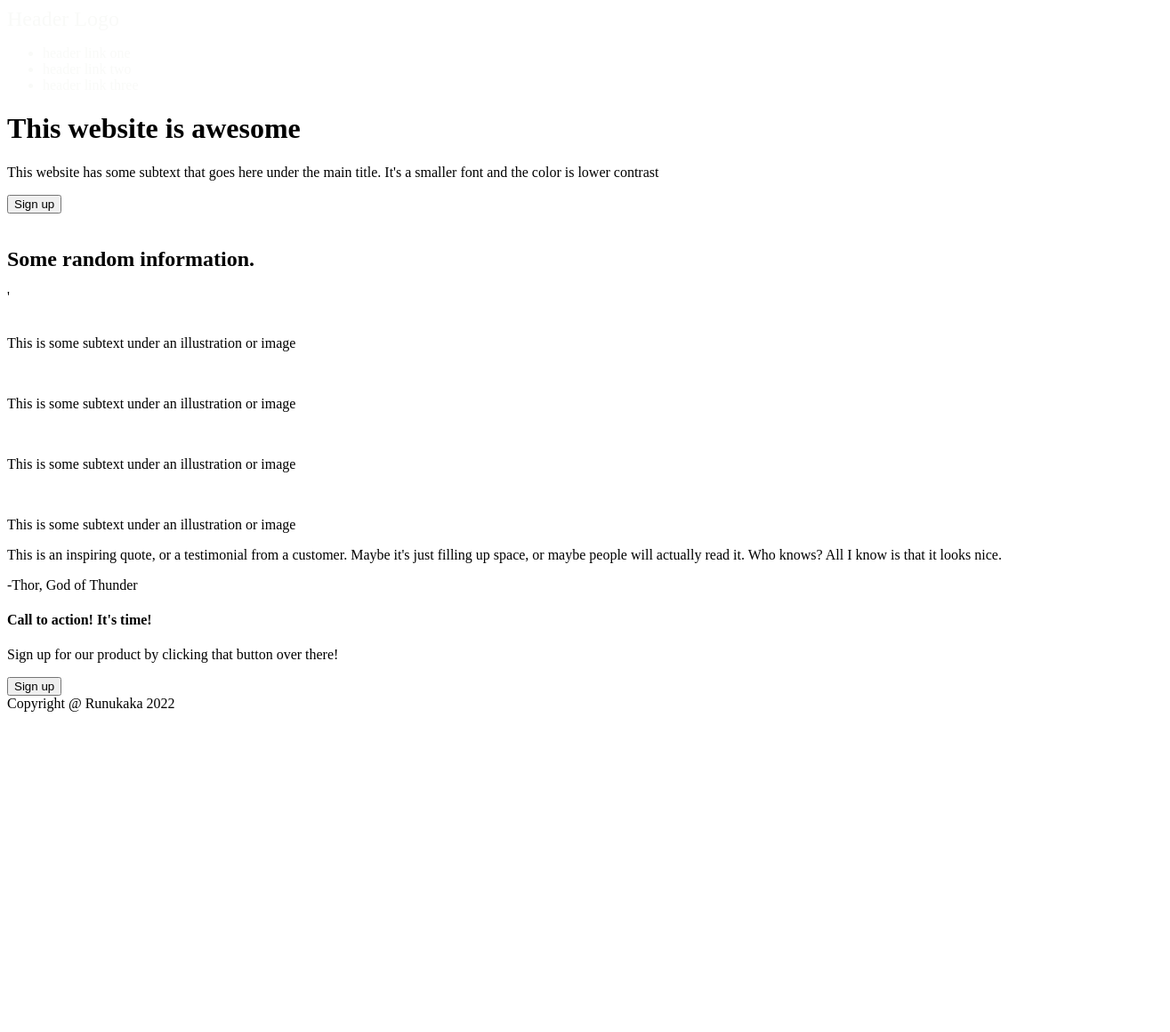
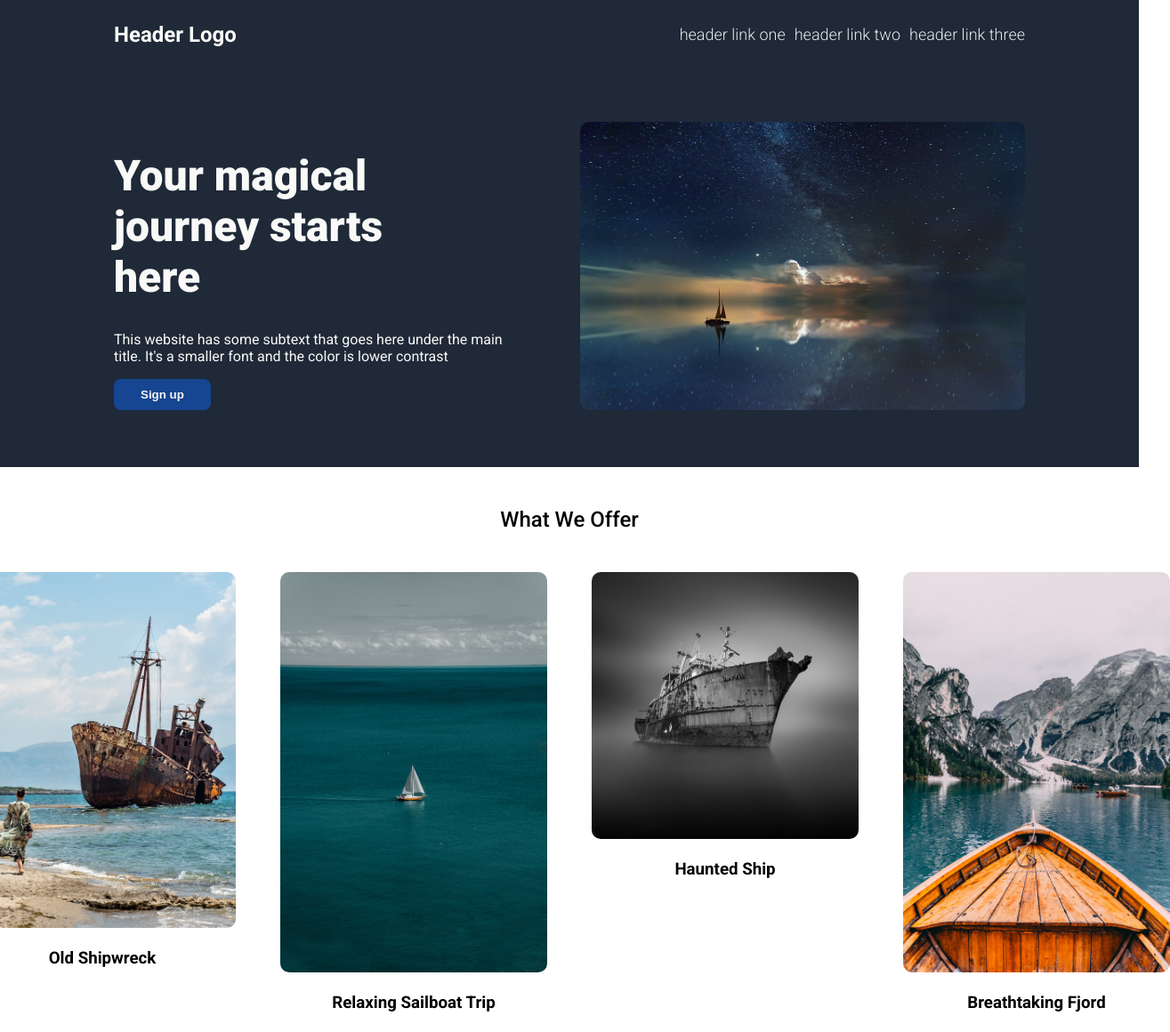
Before and after one commit to runukaka/Landing-page-project, a plain HTML site: page index.html in a window 1280 px wide. Shown: the top 1160 px of the page at 89% size, 1315 px wide, since content can reach past the window. Before the commit the page ends 808 px from the top, so only its background shows below. Drawn offline with Linux system fonts and the light colour scheme.

Commit message:
Add everything

```diff
--- a/index.html
+++ b/index.html
@@ -5,9 +5,16 @@
     <meta charset="utf-8">
     <title>Landing page project</title>
     <link rel="stylesheet" href="style.css">
+    <link rel="preconnect" href="https://fonts.googleapis.com">
+    <link rel="preconnect" href="https://fonts.gstatic.com" crossorigin>
+    <link href="https://fonts.googleapis.com/css2?family=Roboto:ital,wght@0,100;0,300;0,400;0,500;0,700;0,900;1,100;1,300;1,400;1,500;1,700;1,900&display=swap" rel="stylesheet">
+    <link rel="preconnect" href="https://fonts.googleapis.com">
+    <link rel="preconnect" href="https://fonts.gstatic.com" crossorigin>
+    <link href="https://fonts.googleapis.com/css2?family=Tangerine:wght@400;700&display=swap" rel="stylesheet">
 </head>
 
 <body>
+    <div class="header-container">
         <div class="header">
             <div class="header-logo">Header Logo</div>
             <ul>
@@ -16,52 +23,63 @@
                 <li class="header-link"><a>header link three</a></li>
             </ul>
         </div>
+    </div>
+    <div class="hero-section-container">
         <div class="hero-section">
             <div class="hero-text-section">
-            <h1 class="hero-title">This website is awesome</h1>
+                <h1 class="hero-title">Your magical journey starts here</h1>
                 <p class="hero-text">This website has some subtext that goes here under the main title. It's a smaller font and the color is lower contrast</p>
-            <button class="button-positive">Sign up</button>
+                <button class="button">Sign up</button>
             </div>
-        <div class="hero-image">
-            <img>
-        </div>
-    </div>
-    <div class="information-section">
-        <h2 class="information-title">Some random information.</h2>
-        <div class="card-section">'
-            <div class="card">
-                <img>
-                <p class="card-text">This is some subtext under an illustration or image</p>
-            </div>
-            <div class="card">
-                <img>
-                <p class="card-text">This is some subtext under an illustration or image</p>
-            </div>
-            <div class="card">
-                <img>
-                <p class="card-text">This is some subtext under an illustration or image</p>
-            </div>
-            <div class="card">
-                <img>
-                <p class="card-text">This is some subtext under an illustration or image</p>
+            <div class="hero-image-container">
+                <img class="hero-image" src="images/johannes-plenio-DKix6Un55mw-unsplash.jpg" alt="Picture of boat">
             </div>
         </div>
     </div>
-    <div class="testimonials">
+    <div class="information-section-container">
+        <div class="information-section">
+            <h2 class="information-title">What We Offer</h2>
+            <div class="card-section">
+                <div class="card">
+                    <img class="card-image" src="images/fauve-othon-fKNuwm2CzBA-unsplash.jpg">
+                    <h3 class="card-text">Old Shipwreck</h3>
+                </div>
+                <div class="card">
+                    <img class="card-image" src="images/marcelo-cidrack-7jZNgIuJrCM-unsplash.jpg">
+                    <h3 class="card-text">Relaxing Sailboat Trip</h3>
+                </div>
+                <div class="card">
+                    <img class="card-image" src="images/alwi-alaydrus-eg7swYwA6Gc-unsplash.jpg">
+                    <h3 class="card-text">Haunted Ship</h3>
+                </div>
+                <div class="card">
+                    <img class="card-image" src="images/pietro-de-grandi-6U4wogjLArk-unsplash.jpg">
+                    <h3 class="card-text">Breathtaking Fjord</h3>
+                </div>
+            </div>
+        </div>
+    </div>
+    <div class="testimonials-section-container">
+        <div class="testimonials-section">
             <p class="testimonial-text">This is an inspiring quote, or a testimonial from a customer. Maybe it's just filling up space, or maybe people will actually read it. Who knows? All I know is that it looks nice.</p>
             <p class="testimonial-author">-Thor, God of Thunder</p>
         </div>
+    </div>
+    <div class="cta-section-container">
         <div class="cta-section">
             <div class="cta-container">
                 <div class="cta-text">
                     <h4 class="cta-header">Call to action! It's time!</h4>
                     <p class="cta-text">Sign up for our product by clicking that button over there!</p>
                 </div>
-            <button class="button-negative">Sign up</button>
+                <button class="button negative">Sign up</button>
             </div>
         </div>
+    </div>
+    <div class="footer-container">
         <div class="footer">
             <span class="footer-text">Copyright @ Runukaka 2022</span>
         </div>
+    </div>
 </body>
 </html>
--- a/style.css
+++ b/style.css
@@ -1,23 +1,220 @@
+/* General */
+
+body {
+    font-family: 'Roboto', sans-serif;
+    margin: 0;
+    display: flex;
+    flex-direction: column;
+}
+
+ul {
+    list-style: none;
+    display: flex;
+    font-weight: 300;
+    font-size: 18px;
+    gap: 10px;
+    color: #e5e7eb;
+}
+
+h1 {
+    font-size: 48px;
+    font-weight: 800;
+}
+
+h2 {
+    font-weight: 500;
+}
+
+.button {
+    padding: 10px 30px;
+    border-radius: 8px;
+    border: none;
+    background-color: #164591;
+    box-sizing: border-box;
+    color: whitesmoke;
+    font-weight: bold;
+    cursor:pointer;
+    max-height: 40px;
+}
+
+.button.negative {
+    background-color: transparent;
+    border: solid 2px white;
+    color: white;
+}
+
+
+/* Header */
+
+.header-container {
+    background-color: #1f2937;
+    display: flex;
+    justify-content: center;
+}
+
 .header {
     color: #f9faf8;
+    display: flex;
+    align-items: center;
+    justify-content: space-between;
+    width: 80vw;
+    max-width: 1100px;
+    padding: 10px 0px;
 }
 
 .header-logo {
     font-size: 24px;
+    font-weight: 700;
+}
+
+
+
+/* Hero */
+
+.hero-section-container {
+    background-color: #1f2937;
+    display: flex;
+    justify-content: center;
 }
 
 .hero-section {
+    display: flex;
+    justify-content: space-between;
+    gap: 70px;
+    width: 80vw;
+    max-width: 1100px;
+    margin: 60px 0;
+    color: #f9faf8;
+}
+
+.hero-title {
+    padding-right: 90px;
+}
+
+.hero-text-section {
 
 }
 
+.hero-image-container {
+}
+
+.hero-image {
+    width: auto;
+    max-width: 500px;
+    border-radius: 10px;
+}
+
+
+
+/* Information */
+
+.information-section-container {
+    display: flex;
+    justify-content: center;
+}
+
 .information-section {
+    display: flex;
+    flex-direction: column;
+    align-items: center;
+    width: 80vw;
+    max-width: 1100px;
+    margin: 45px 0;
+    text-align: center;
+}
 
+.information-title {
+    margin: 0 0 45px 0;
+}
+
+.card-section {
+    display: flex;
+    gap: 50px;
+}
+
+.card {
+    width: 300px;
+    height: auto;
+}
+
+.card-image {
+    border-radius: 10px;
+    width: 100%;
+}
+
+
+
+/* Testimonials */
+
+.testimonials-section-container {
+    display: flex;
+    justify-content: center;
+    background-color: #e5e7eb;
+}
+
+.testimonials-section {
+    color: #1f2937;
+    display: flex;
+    flex-direction: column;
+    align-items: center;
+    width: 80vw;
+    max-width: 800px;
+    margin: 40px 0;
+}
+
+.testimonial-text {
+    font-size: 36px;
+    font-style: italic;
+}
+
+.testimonial-author {
+    display: flex;
+    align-self: flex-end;
+}
+
+
+
+/* Call-to-action */
+
+.cta-section-container {
+    display: flex;
+    justify-content: center;
 }
 
 .cta-section {
+    display: flex;
+    justify-content: center;
+    width: 80vw;
+    max-width: 1100px;
+    background-color: #164591;
+    border-radius: 10px;
+    margin: 60px 0;
+    color: white;
+}
 
+.cta-container {
+    display: flex;
+    flex: auto;
+    align-items: center;
+    justify-content: space-evenly;
+    padding: 20px 0;
+}
+
+
+
+/* Footer */
+
+.footer-container {
+    display: flex;
+    justify-content: center;
+    background-color: #1f2937;
 }
 
 .footer {
-
+    display: flex;
+    justify-content: center;
+    width: 80vw;
+    max-width: 1100px;
+    padding: 15px 0;
+    color:#e5e7eb;
 }
```
Also changed, not shown: images/alwi-alaydrus-eg7swYwA6Gc-unsplash.jpg (added), images/deva-darshan-Mg7-UmvGIH8-unsplash.jpg (added), images/fauve-othon-fKNuwm2CzBA-unsplash.jpg (added), images/ivan-ragozin-o9oQaOGpLz0-unsplash.jpg (added), images/johannes-plenio-DKix6Un55mw-unsplash.jpg (added), images/marcelo-cidrack-7jZNgIuJrCM-unsplash.jpg (added), images/pietro-de-grandi-6U4wogjLArk-unsplash.jpg (added). Lines whose indentation alone changed are shown as unchanged.
